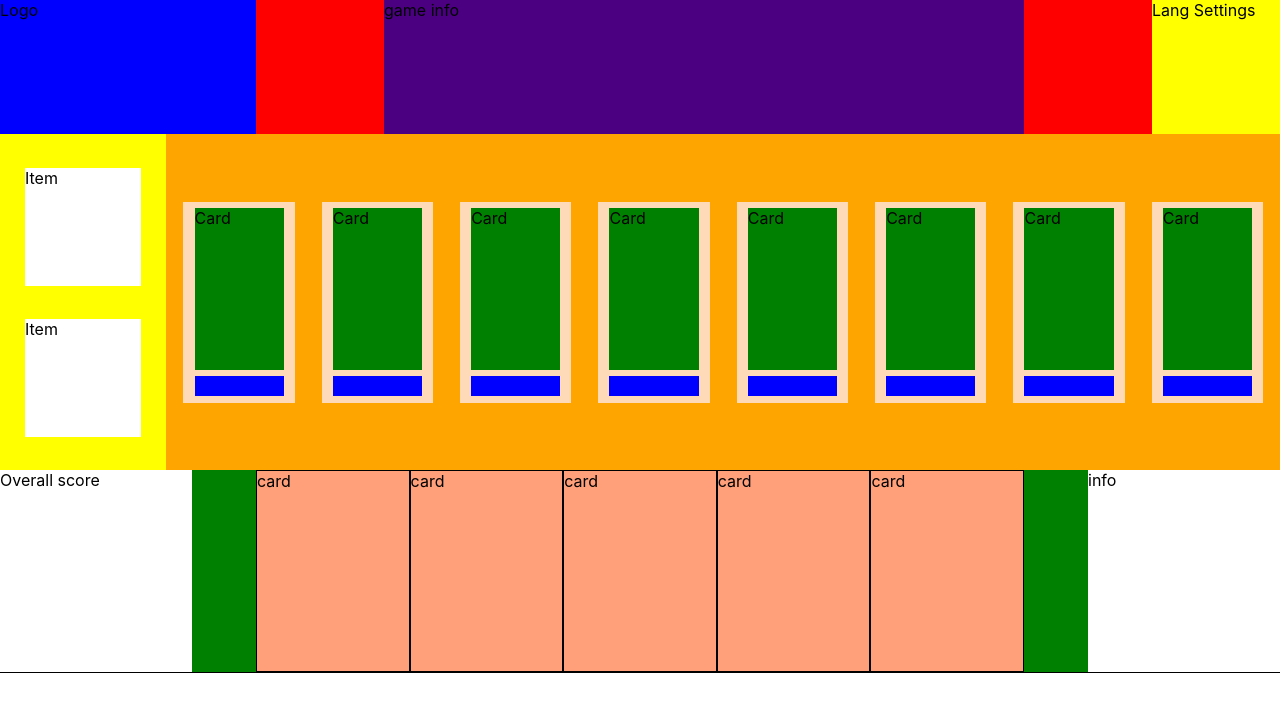
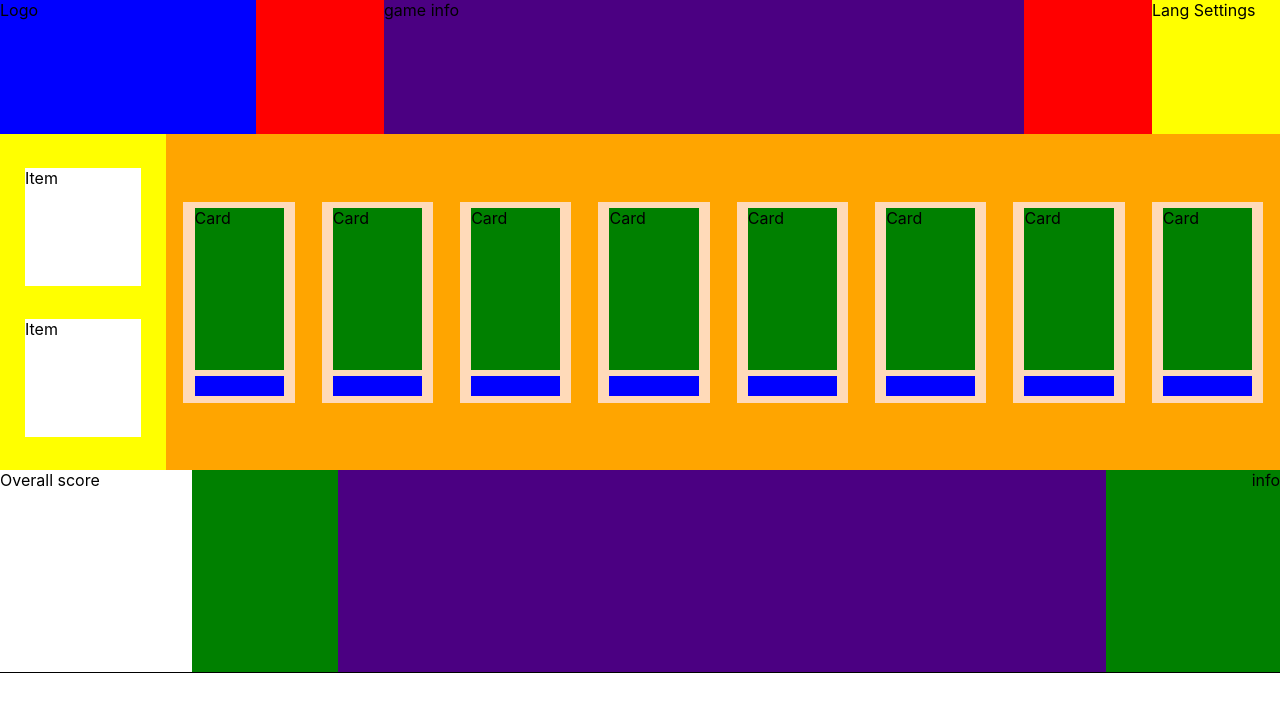
Before and after one commit to michalakweb/that-my-spot, a React (Create React App) app: page / in a window 1280 px wide. Shown: the top 712 px of the page. Built offline with nearby package versions, Linux system fonts and the light colour scheme.

Commit message:
refactored footer elements

```diff
--- a/src/App.js
+++ b/src/App.js
@@ -1,9 +1,8 @@
 import React from "react";
 import "./App.scss";
-
-// Components
 import Header from "./components/header/Header";
 import Body from "./components/body/Body";
+import Footer from "./components/footer/Footer";
 
 function App() {
   return (
@@ -13,19 +12,7 @@ function App() {
 
         <Body />
 
-        <div id="footer">
-          <div className="overall_score">Overall score</div>
-
-          <div className="card_container">
-            <div className="card">card</div>
-            <div className="card">card</div>
-            <div className="card">card</div>
-            <div className="card">card</div>
-            <div className="card">card</div>
-          </div>
-
-          <div className="egmont_logo">info</div>
-        </div>
+        <Footer />
       </div>
     </div>
   );
--- /dev/null
+++ b/src/components/footer/Card.js
@@ -0,0 +1,5 @@
+import React from "react";
+
+const Card = () => <div className="card">card</div>;
+
+export default Card;
--- /dev/null
+++ b/src/components/footer/CardContainer.js
@@ -0,0 +1,10 @@
+import React from "react";
+import Card from "./Card";
+
+const num = 5;
+
+const CardContainer = () => (
+  <div id="card_container">{[...Array(num).map(() => <Card />)]}</div>
+);
+
+export default CardContainer;
--- /dev/null
+++ b/src/components/footer/ExtraInfo.js
@@ -0,0 +1,5 @@
+import React from "react";
+
+const ExtraInfo = () => <div id="extra_info">info</div>;
+
+export default ExtraInfo;
--- /dev/null
+++ b/src/components/footer/Footer.js
@@ -0,0 +1,14 @@
+import React from "react";
+import OverallScore from "./OverallScore";
+import CardContainer from "./CardContainer";
+import ExtraInfo from "./ExtraInfo";
+
+const Footer = () => (
+  <div id="footer">
+    <OverallScore />
+    <CardContainer />
+    <ExtraInfo />
+  </div>
+);
+
+export default Footer;
--- /dev/null
+++ b/src/components/footer/OverallScore.js
@@ -0,0 +1,5 @@
+import React from "react";
+
+const OverallScore = () => <div id="overall_score">Overall score</div>;
+
+export default OverallScore;
--- a/src/styles/footer.scss
+++ b/src/styles/footer.scss
@@ -7,13 +7,13 @@
   justify-content: space-between;
 }
 
-.overall_score {
+#overall_score {
   display: flex;
   background-color: white;
   width: 15%;
 }
 
-.card_container {
+#card_container {
   display: flex;
   width: 60%;
   height: 100%;
@@ -28,7 +28,7 @@
   width: 20%;
 }
 
-.egmont_logo {
+.extra_info {
   display: flex;
   background-color: white;
   width: 15%;
```
